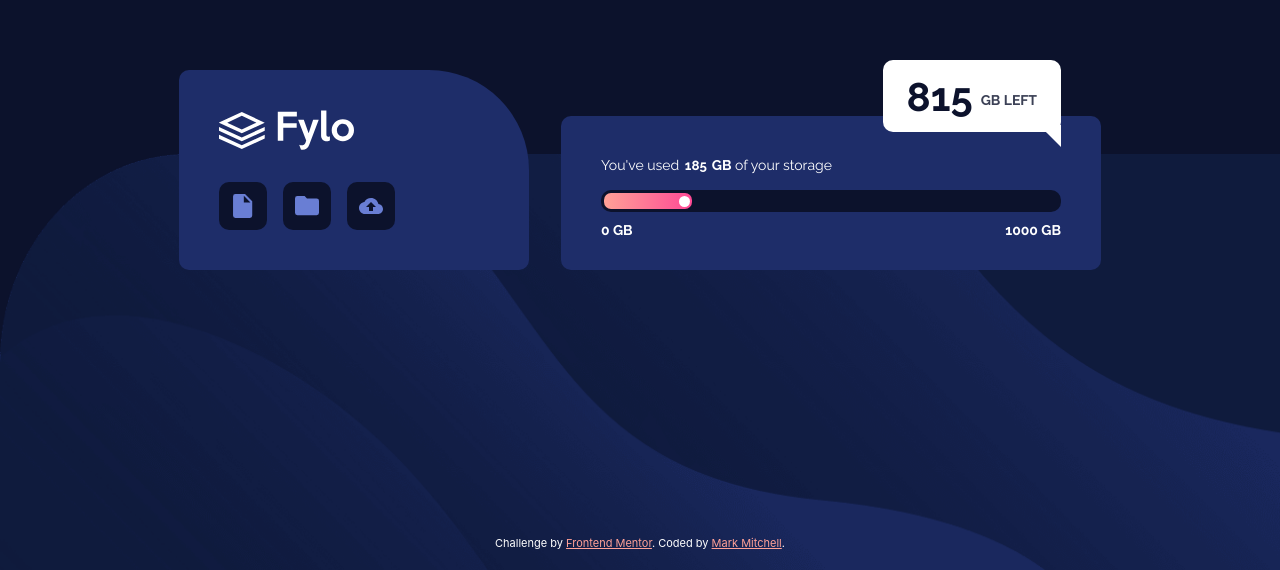
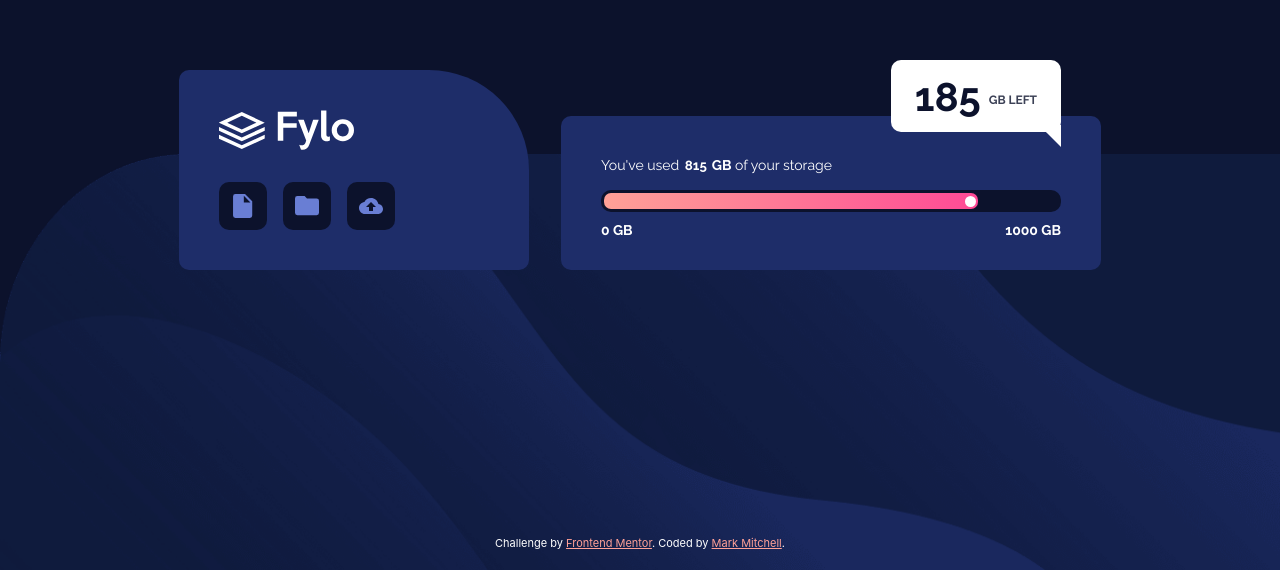
Before and after one commit to markup-mitchell/fylo-data-storage-component-react, a React (Create React App) app: page / in a window 1280 px wide. Shown: the part 230-800 px from the top of the page. Built offline with nearby package versions, Linux system fonts and the light colour scheme.

Commit message:
tweak font size

```diff
--- a/src/components/StorageBar.js
+++ b/src/components/StorageBar.js
@@ -96,7 +96,7 @@
 `;
 
 const StorageBar = () => {
-  const [storage, setStorage] = useState('185');
+  const [storage, setStorage] = useState('815');
   return (
     <StyledWrapper>
       <p>
--- a/src/components/StorageLeft.js
+++ b/src/components/StorageLeft.js
@@ -19,6 +19,7 @@
     white-space: nowrap;
     opacity: 0.8;
     margin: 0.5rem 0 0 0.5rem;
+    font-size: 12px;
   }
   @media (min-width: 1024px) {
     position: absolute;
```
